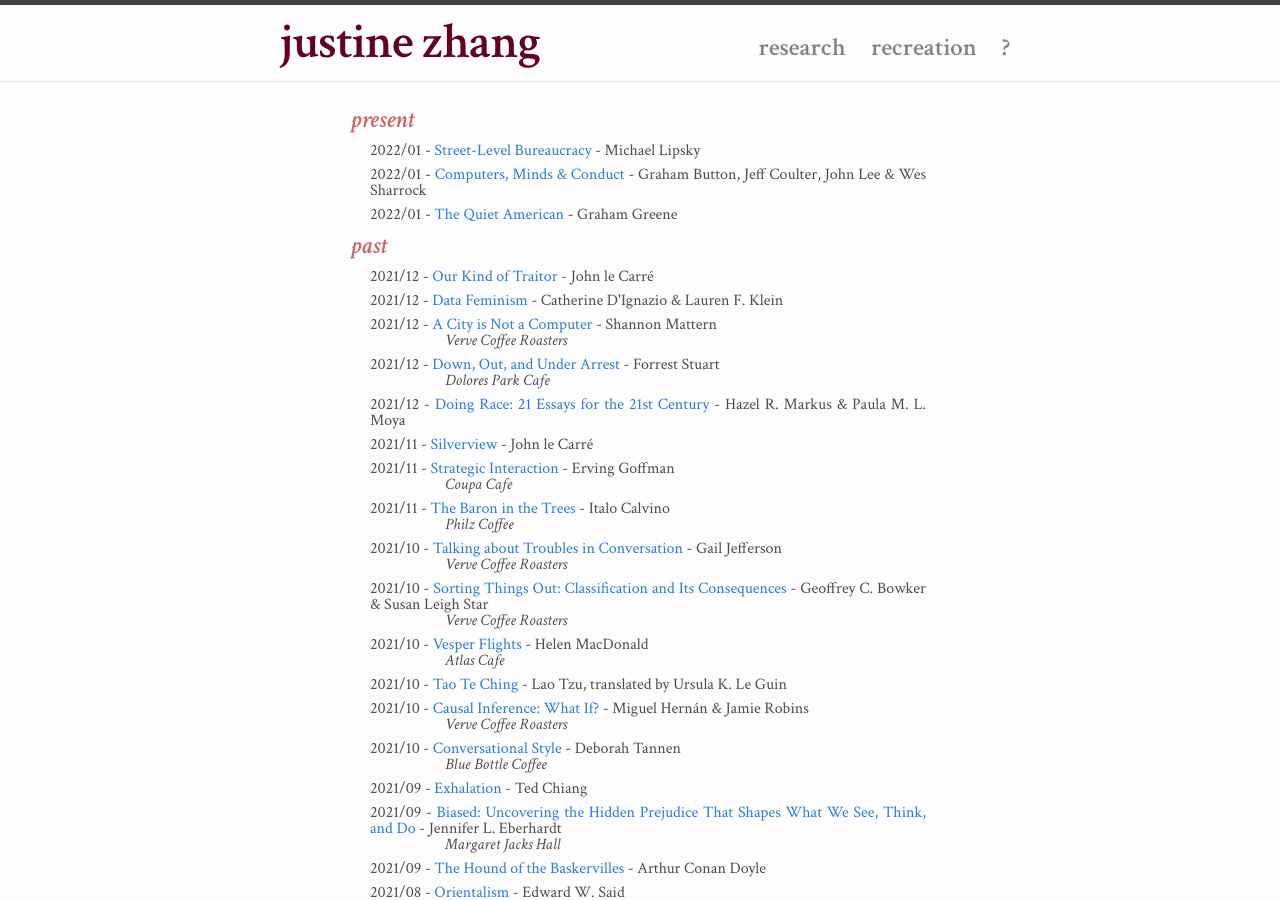
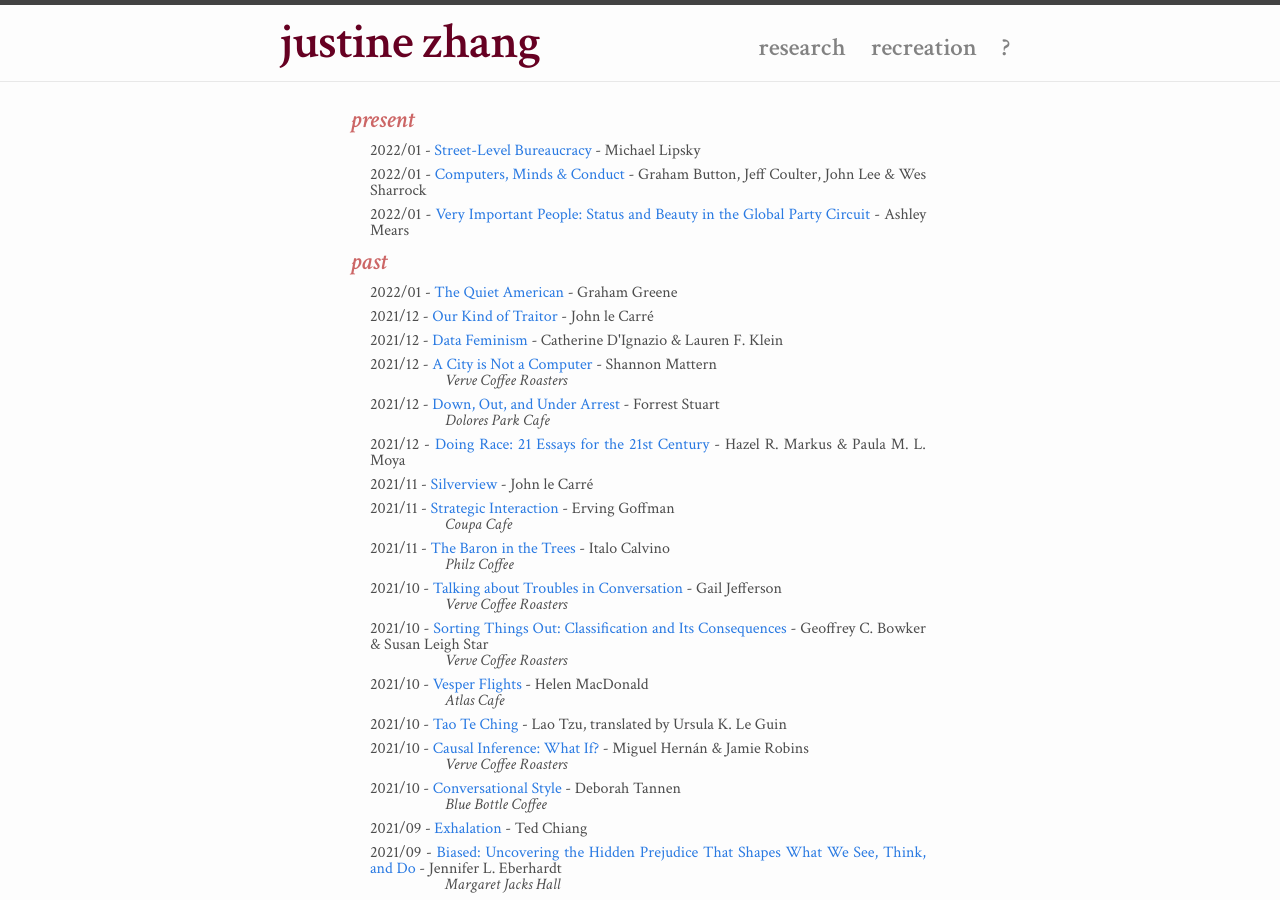
Before and after one commit to tisjune/tisjune.github.io, a Jekyll site: the page built from misc.html, in a window 1280 px wide and 900 px high. Built offline with Jekyll 4.4.1, drawn with Linux system fonts in a browser that asks for light colours; nearby versions of some CDN libraries.

Commit message:
updated readings again

```diff
--- a/_data/consumables.yml
+++ b/_data/consumables.yml
@@ -3,7 +3,7 @@
 - id: "lipsky1980street"
   name: "Street-Level Bureaucracy"
   author: "Michael Lipsky"
-  link: "https://twitter.com/math_rachel/status/1166098715423043584"
+  link: "https://ali-alkhatib.com/papers/chi/street-level_algorithms/street-level_algorithms.pdf"
   date: "2022/01"
   state: "present"
 
@@ -14,15 +14,22 @@
   date: "2022/01"
   state: "present"
 
+
+- id: "mears2020vip"
+  name: "Very Important People: Status and Beauty in the Global Party Circuit"
+  author: "Ashley Mears"
+  link: "https://www.economist.com/1843/2020/07/03/the-secret-economics-of-a-vip-party"
+  date: "2022/01"
+  state: "present"
+
+# past
+
 - id: "greene1955quiet"
   name: "The Quiet American"
   author: "Graham Greene"
   link: "https://faroutmagazine.co.uk/anthony-bourdain-39-favourite-books-reading-list/"
   date: "2022/01"
-  state: "present"
-
-
-# past
+  state: "past"
 
 - id: "lecarre2011dima"
   name: "Our Kind of Traitor"
```
